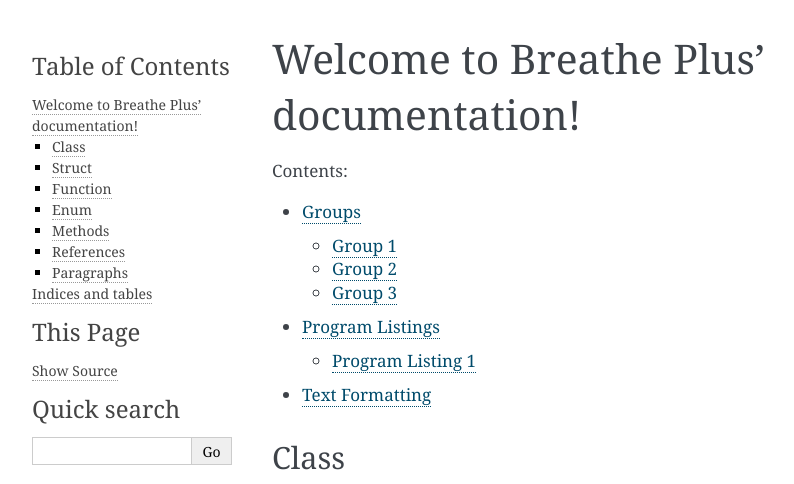
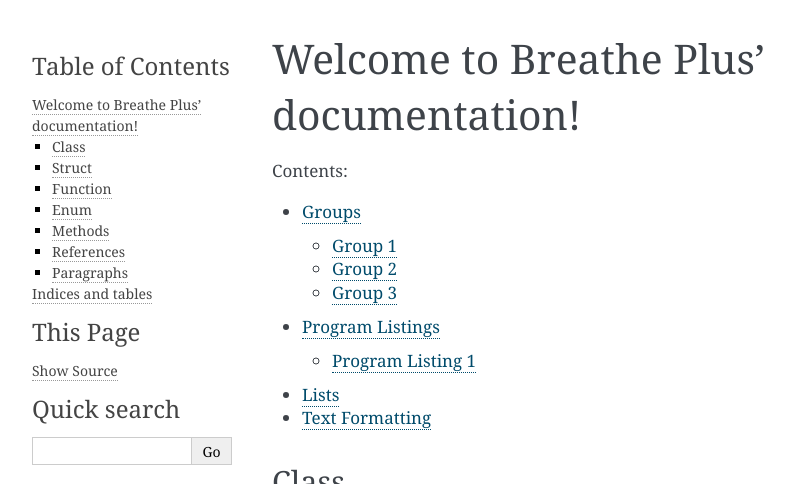
Before and after one commit to docleaf-labs/docleaf, a Sphinx documentation site: the page built from documentation/source/index.rst, in a window 1280 px wide and 900 px high, cut to the strip 0-484 px from the top of the window. Shown: the whole strip, without its empty margins (148-942 px from the left). Built offline with Sphinx 7.4.7, drawn with Linux system fonts in a browser that asks for light colours.

Commit message:
Add failing case for itemized lists
We need to work through the xml output for this.

```diff
--- a/documentation/source/conf.py
+++ b/documentation/source/conf.py
@@ -31,15 +31,16 @@
 
 # -- Options for Breathe
 breathe_projects = {
+    "class_methods": "../../examples/class_methods/xml/",
+    "enums": "../../examples/enums/xml/",
+    "functions": "../../examples/functions/xml/",
+    "groups": "../../examples/groups/xml/",
+    "lists": "../../examples/lists/xml/",
     "nutshell": "../../examples/nutshell/xml/",
-    "class_methods": "../../examples/class_methods/xml/",
+    "paragraphs": "../../examples/paragraphs/xml/",
+    "program-listings": "../../examples/program-listings/xml/",
     "references": "../../examples/references/xml/",
-    "paragraphs": "../../examples/paragraphs/xml/",
-    "functions": "../../examples/functions/xml/",
     "structs": "../../examples/structs/xml/",
-    "enums": "../../examples/enums/xml/",
-    "groups": "../../examples/groups/xml/",
-    "program-listings": "../../examples/program-listings/xml/",
     "text-formatting": "../../examples/text-formatting/xml/",
 }
 
--- a/documentation/source/index.rst
+++ b/documentation/source/index.rst
@@ -12,6 +12,7 @@
 
    groups
    program-listings
+   lists
    text-formatting
 
 Class
--- /dev/null
+++ b/documentation/source/lists.rst
@@ -0,0 +1,6 @@
+
+Lists
+-----
+
+.. doxygenfunction:: example_function
+   :project: lists
```
Also changed, not shown: 2 other files.
